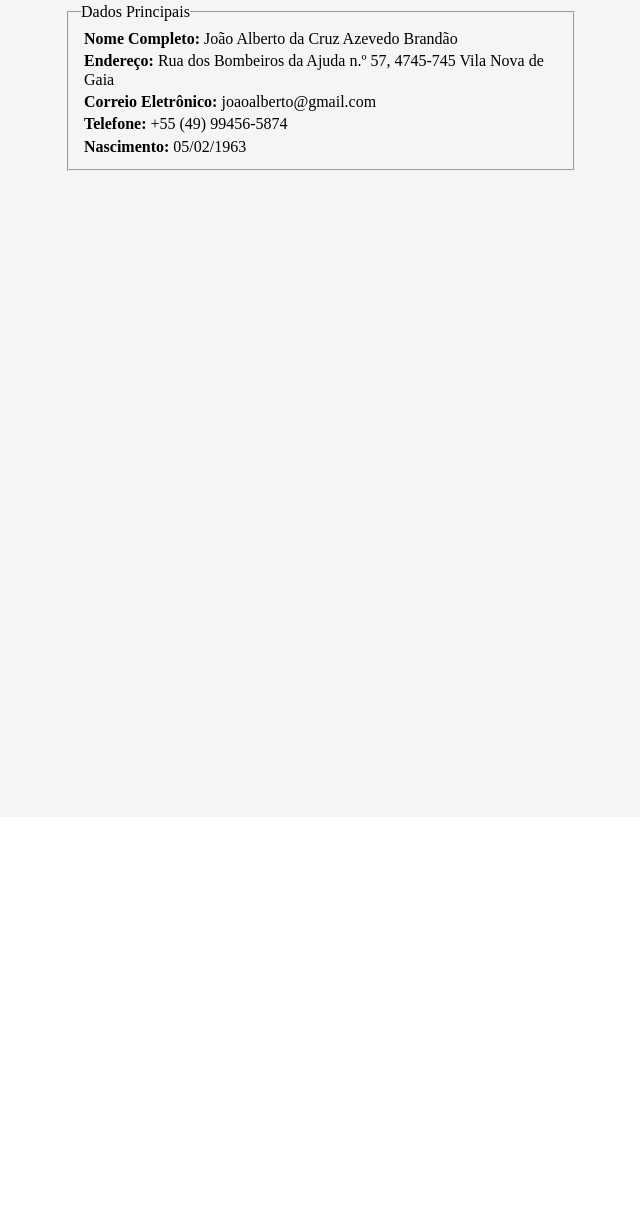
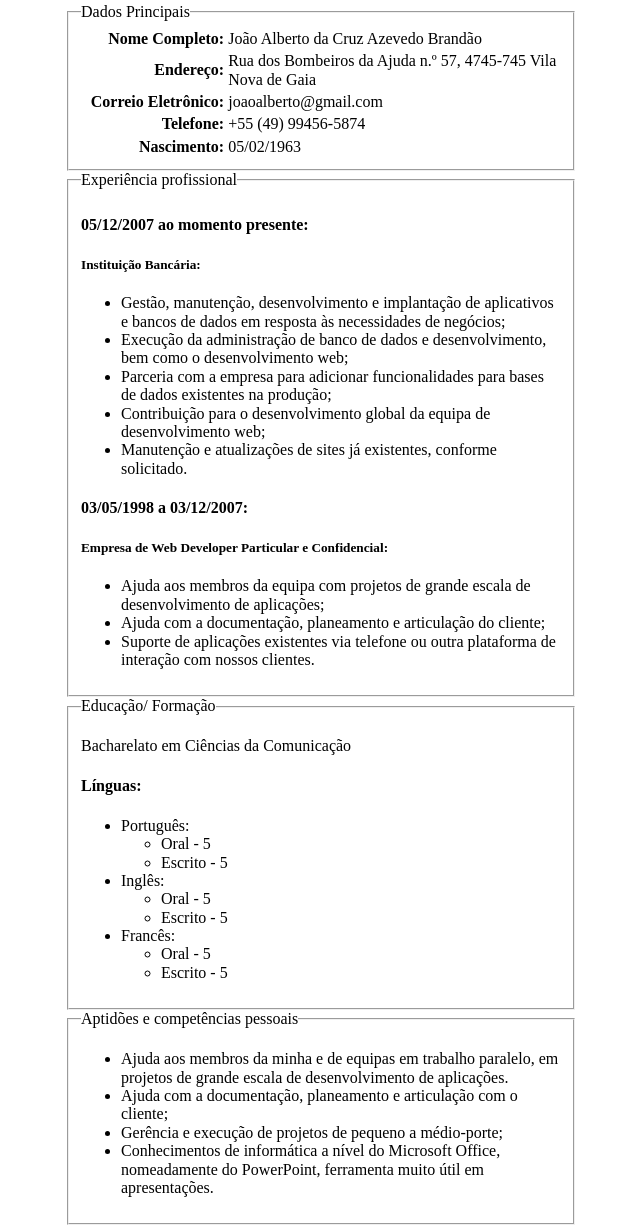
Before and after one commit to Welliton18/Desenvolvimento_web1, a plain HTML site: page curriculo/index.html in a window 1280 px wide. Shown: the part 183-1408 px from the top of the page, without its empty margins (319-959 px from the left). Before the commit the page ends 1000 px from the top, so only its background shows below. Drawn offline with Linux system fonts and the light colour scheme; a web font is replaced by a local one.

Commit message:
alterado

```diff
--- a/curriculo/css/index.css
+++ b/curriculo/css/index.css
@@ -1,7 +1,7 @@
 main {
     background-color: whitesmoke;
     width: 100%;
-    height: 1000px;
+    height: 100%;
 }
 
 #lista_cabecalho {
@@ -86,11 +86,17 @@ nav a {
     text-align: center;
 }
 
+#dados_principais table {
+    width: 100%;
+}
+
 .span_principal {
     font-weight: bold;
-
+    width: 30%;
+    text-align: right;
 }
 
-#dados_principais table tr {
-    padding: 20px;
+.span_secundario {
+    width: 70%;
+    text-align: left;
 }
--- a/curriculo/index.html
+++ b/curriculo/index.html
@@ -41,36 +41,88 @@
                 <article id="dados_principais">
                     <table>
                         <tr>
-                            <td>
-                                <span class="span_principal">Nome Completo:</span>
-                                <span>João Alberto da Cruz Azevedo Brandão</span>
-                            </td>
+                            <td class="span_principal"><span>Nome Completo:</span></td>
+                            <td class="span_secundario"><span>João Alberto da Cruz Azevedo Brandão</span></td>
                         </tr>
                         <tr>
-                            <td>
-                                <span class="span_principal">Endereço:</span>
-                                <span>Rua dos Bombeiros da Ajuda n.º 57, 4745-745 Vila Nova de Gaia</span>
-                            </td>
+                            <td class="span_principal"><span>Endereço:</span></td>
+                            <td class="span_secundario"><span>Rua dos Bombeiros da Ajuda n.º 57, 4745-745 Vila Nova de Gaia</span></td>
                         </tr>
                         <tr>
-                            <td>
-                                <span class="span span_principal">Correio Eletrônico:</span>
-                                <span>joaoalberto@gmail.com</span>
-                            </td>
+                            <td class="span_principal"><span>Correio Eletrônico:</span></td>
+                            <td class="span_secundario"><span>joaoalberto@gmail.com</span></td>
                         </tr>
                         <tr>
-                            <td>
-                                <span class="span_principal">Telefone:</span>
-                                <span>+55 (49) 99456-5874</span>
-                            </td>
+                            <td class="span_principal"><span>Telefone:</span></td>
+                            <td class="span_secundario"><span>+55 (49) 99456-5874</span></td>
                         </tr>
                         <tr>
-                            <td>
-                                <span class="span_principal">Nascimento:</span>
-                                <span>05/02/1963</span>
-                            </td>
+                            <td class="span_principal"><span>Nascimento:</span></td>
+                            <td class="span_secundario"><span>05/02/1963</span></td>
                         </tr>
                     </table>
+                </article>
+            </fieldset>
+            <fieldset>
+                <legend>Experiência profissional</legend>
+                <article id="experiencias">
+                    <h4>05/12/2007 ao momento presente:</h4>
+                    <h5>Instituição Bancária:</h5>
+                    <ul>
+                        <li>Gestão, manutenção, desenvolvimento e implantação de aplicativos e bancos de dados em resposta às necessidades de negócios;</li>
+                        <li>Execução da administração de banco de dados e desenvolvimento, bem como o desenvolvimento web;</li>
+                        <li>Parceria com a empresa para adicionar funcionalidades para bases de dados existentes na produção;</li>
+                        <li>Contribuição para o desenvolvimento global da equipa de desenvolvimento web;</li>
+                        <li>Manutenção e atualizações de sites já existentes, conforme solicitado.</li>
+                    </ul>
+                    <h4> 03/05/1998 a 03/12/2007:</h4>
+                    <h5>Empresa de Web Developer Particular e Confidencial:</h5>
+                    <ul>
+                        <li>Ajuda aos membros da equipa com projetos de grande escala de desenvolvimento de aplicações;</li>
+                        <li>Ajuda com a documentação, planeamento e articulação do cliente;</li>
+                        <li>Suporte de aplicações existentes via telefone ou outra plataforma de interação com nossos clientes.</li>
+                    </ul>
+                </article>
+            </fieldset>
+            <fieldset>
+                <legend>Educação/ Formação</legend>
+                <article id="educacao_formacao">
+                    <p>Bacharelato em Ciências da Comunicação</p>
+                    <h4>Línguas:</h4>
+                    <ul>
+                        <li>
+                            Português:
+                            <ul>
+                                <li>Oral - 5</li>
+                                <li>Escrito - 5</li>
+                            </ul>
+                        </li>
+                        <li>
+                            Inglês:
+                            <ul>
+                                <li>Oral - 5</li>
+                                <li>Escrito - 5</li>
+                            </ul>
+                        </li>
+                        <li>
+                            Francês:
+                            <ul>
+                                <li>Oral - 5</li>
+                                <li>Escrito - 5</li>
+                            </ul>
+                        </li>
+                    </ul>
+                </article>
+            </fieldset>
+            <fieldset>
+                <legend>Aptidões e competências pessoais</legend>
+                <article id="educacao_formacao">
+                    <ul>
+                        <li>Ajuda aos membros da minha e de equipas em trabalho paralelo, em projetos de grande escala de desenvolvimento de aplicações.</li>
+                        <li>Ajuda com a documentação, planeamento e articulação com o cliente;</li>
+                        <li>Gerência e execução de projetos de pequeno a médio-porte;</li>
+                        <li>Conhecimentos de informática a nível do Microsoft Office, nomeadamente do PowerPoint, ferramenta muito útil em apresentações.</li>
+                    </ul>
                 </article>
             </fieldset>
         </div>
```
